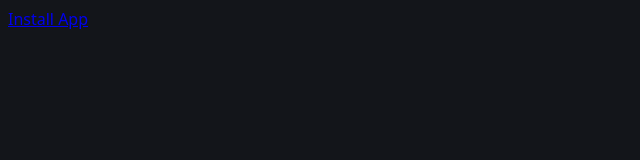
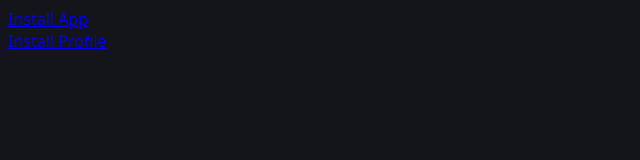
Before and after one commit to 4A6F6F6E61/genz-web-test, an Astro site: page / in a window 1280 px wide. Shown: the whole page, without its empty margins (0-640 px from the left). Built offline with nearby package versions, Linux system fonts and the light colour scheme; Astro itself is replaced by a stand-in of ours.

Commit message:
added link for profile

```diff
--- a/src/pages/index.astro
+++ b/src/pages/index.astro
@@ -6,6 +6,8 @@ import Card from '../components/Card.astro';
 <Layout title="Welcome to Astro.">
 	<main>
 		<a href="itms-services://?action=download-manifest&url=https://genz-rho.vercel.app/1.7.1/manifest.plist">Install App</a>
+		<br/>
+		<a href="https://genz-rho.vercel.app/1.7.1/GenZ_AdHoc.mobileprovision">Install Profile</a>
 	</main>
 </Layout>
 
```
